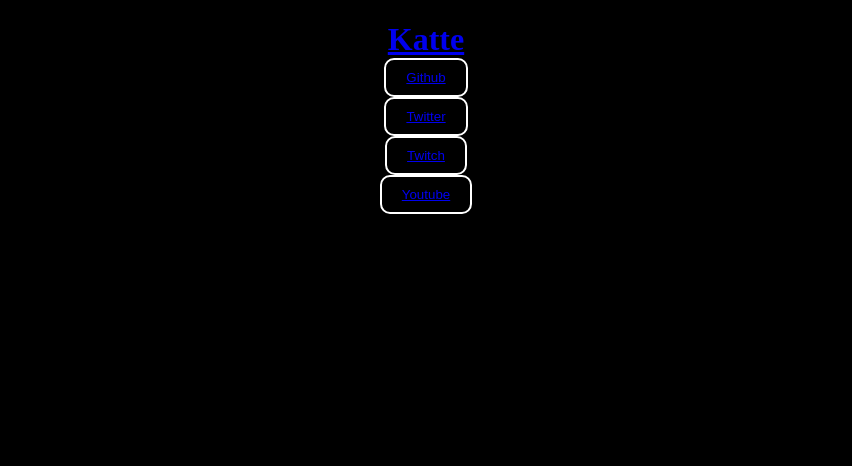
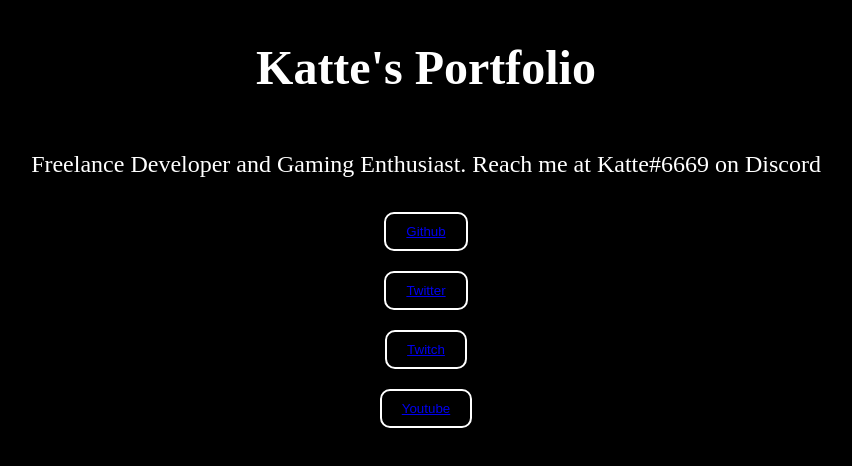
Before and after one commit to TacocaTYT/TacocaTYT.github.io, a plain HTML site: page index.html in a window 1280 px wide. Shown: the whole page, without its empty margins (214-1066 px from the left). Drawn offline with Linux system fonts and the light colour scheme.

Commit message:
Update index.html

```diff
--- a/index.html
+++ b/index.html
@@ -1,9 +1,16 @@
 <!DOCTYPE html>
 <html>
     <head>
+        <title>Katte's Portfolio</title>
         <style>
           body {
             background-color: black;
+            display: flex;
+            flex-direction: column;
+            align-items: center;
+            justify-content: center;
+            color: white;
+            font-size: 24px;
           }
           button {
             border: 2px solid white;
@@ -11,12 +18,13 @@
             background-color: black;
             color: white;
             padding: 10px 20px;
+            margin: 10px 0;
           }
         </style>
     </head>
     <body>
-    <h1 style="text-align: center;">
-        <a href="https://linktr.ee/katteisace" target="_blank">Katte</a>
+        <h1>Katte's Portfolio</h1>
+        <p>Freelance Developer and Gaming Enthusiast. Reach me at Katte#6669 on Discord</p>
         <div style="display: flex; flex-direction: column; align-items: center;">
             <button>
                 <a href="https://github.com/TacocaTYT" target="_blank">Github</a>
```
Lines whose indentation alone changed are shown as unchanged.
